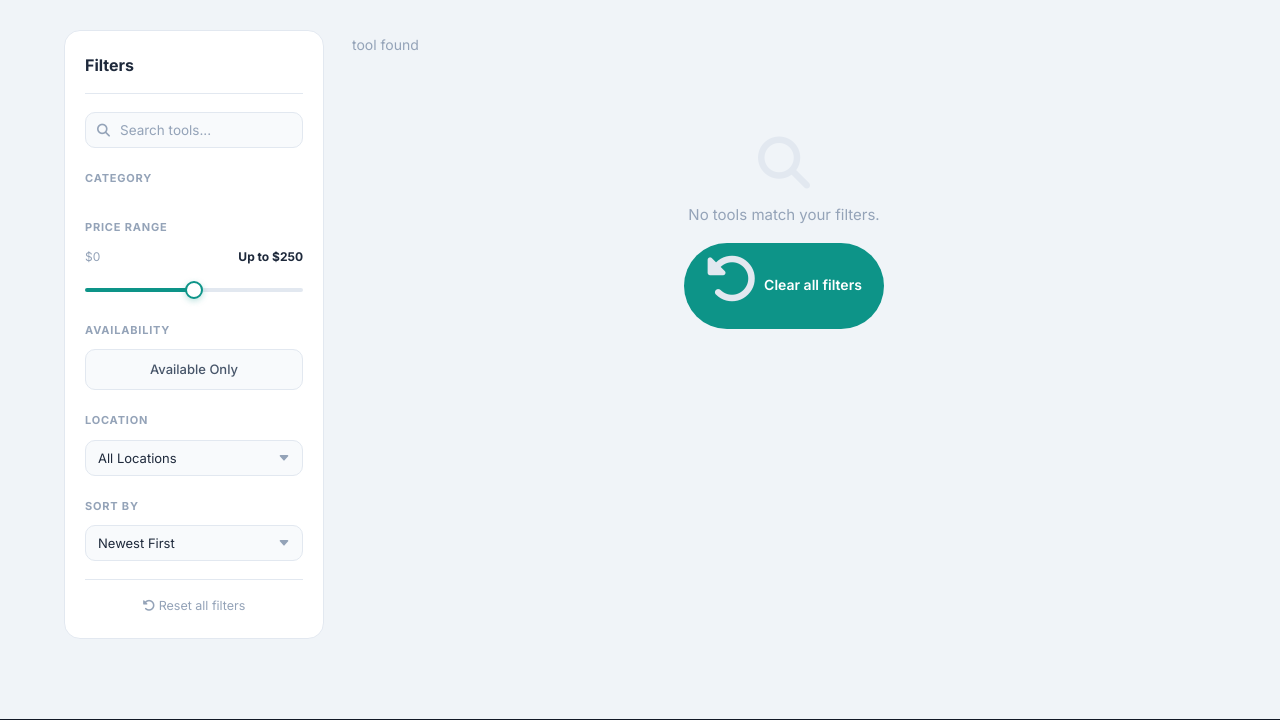
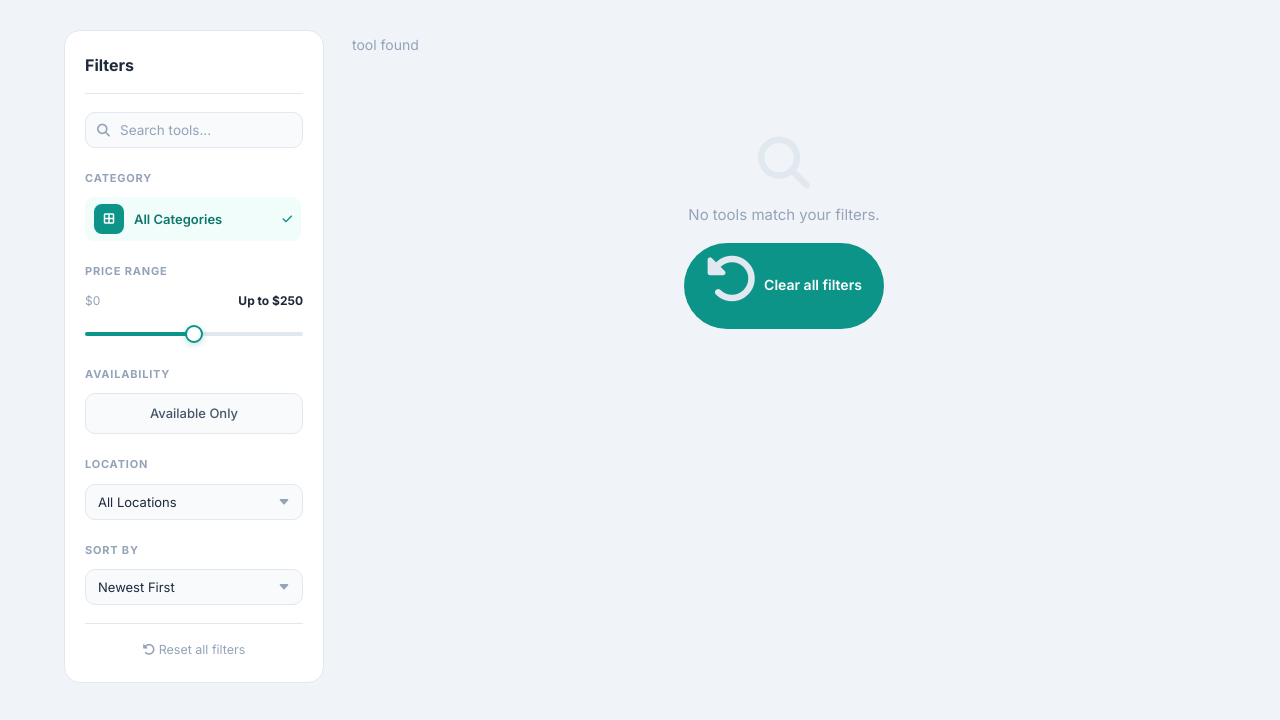
Before and after one commit to Mahmoud-B-Miqdad/rentora-platform, a Django app: template rentora_project/listings/templates/listings/browse.html in a window 1280 px wide. Shown: the part 169-889 px from the top of the page. Run offline with Django 5.2, Linux system fonts and the light colour scheme; the template is opened without the code that fills it, so the values that code supplies are empty.

Commit message:
style(browse): refactor categories design in filters sidebar

```diff
--- a/rentora_project/listings/static/listings/css/browse.css
+++ b/rentora_project/listings/static/listings/css/browse.css
@@ -89,36 +89,79 @@
     display: block;
 }
 
-/* Category chips */
-.filter-cats { display: flex; flex-wrap: wrap; gap: 7px; }
-.filter-cat-btn {
-    display: inline-flex;
+/* Category list */
+.filter-cat-list {
+    display: flex;
+    flex-direction: column;
+    gap: 2px;
+    max-height: 216px;
+    overflow-y: auto;
+    padding-right: 2px;
+    scrollbar-width: thin;
+    scrollbar-color: var(--clr-border) transparent;
+}
+.filter-cat-list::-webkit-scrollbar { width: 3px; }
+.filter-cat-list::-webkit-scrollbar-track { background: transparent; }
+.filter-cat-list::-webkit-scrollbar-thumb { background: var(--clr-border); border-radius: 4px; }
+
+.filter-cat-item {
+    display: flex;
     align-items: center;
-    gap: 5px;
-    padding: 5px 11px;
-    border: 1.5px solid var(--clr-border);
-    border-radius: var(--radius-full);
-    background: var(--clr-input-bg);
-    font-size: 12px;
+    gap: 10px;
+    width: 100%;
+    padding: 7px 9px;
+    border: none;
+    border-radius: 9px;
+    background: transparent;
+    font-size: 13px;
     font-weight: 500;
     color: var(--clr-text-2);
     cursor: pointer;
     font-family: var(--font);
-    text-decoration: none;
-    transition: border-color 0.18s, background 0.18s, color 0.18s;
-    white-space: nowrap;
+    text-align: left;
+    transition: background 0.15s, color 0.15s;
 }
-.filter-cat-btn i { font-size: 11px; }
-.filter-cat-btn:hover {
-    border-color: var(--clr-brand);
+.filter-cat-item:hover {
     background: var(--clr-brand-light);
     color: var(--clr-brand-dark);
 }
-.filter-cat-btn--active {
-    border-color: var(--clr-brand);
+.filter-cat-item:hover .filter-cat-item__icon {
+    background: var(--clr-brand);
+    color: #fff;
+}
+.filter-cat-item__icon {
+    width: 30px;
+    height: 30px;
+    border-radius: 8px;
+    background: var(--clr-input-bg);
+    display: flex;
+    align-items: center;
+    justify-content: center;
+    font-size: 12px;
+    color: var(--clr-muted);
+    flex-shrink: 0;
+    transition: background 0.15s, color 0.15s;
+}
+.filter-cat-item__name {
+    flex: 1;
+    text-align: left;
+    white-space: nowrap;
+    overflow: hidden;
+    text-overflow: ellipsis;
+}
+.filter-cat-item__check {
+    font-size: 11px;
+    color: var(--clr-brand);
+    flex-shrink: 0;
+}
+.filter-cat-item--active {
     background: var(--clr-brand-light);
     color: var(--clr-brand-dark);
     font-weight: 600;
+}
+.filter-cat-item--active .filter-cat-item__icon {
+    background: var(--clr-brand);
+    color: #fff;
 }
 
 /* Price range */
--- a/rentora_project/listings/templates/listings/browse.html
+++ b/rentora_project/listings/templates/listings/browse.html
@@ -49,16 +49,38 @@
                 <!-- Category -->
                 <div class="filter-group">
                     <span class="filter-group__label">Category</span>
-                    <div class="filter-cats">
+                    <div class="filter-cat-list">
+
+                        <button type="submit" name="category" value=""
+                                class="filter-cat-item {% if not filters.category %}filter-cat-item--active{% endif %}">
+                            <span class="filter-cat-item__icon">
+                                <i class="fa-solid fa-border-all" aria-hidden="true"></i>
+                            </span>
+                            <span class="filter-cat-item__name">All Categories</span>
+                            {% if not filters.category %}
+                            <i class="fa-solid fa-check filter-cat-item__check" aria-hidden="true"></i>
+                            {% endif %}
+                        </button>
+
                         {% for cat in categories %}
                         <button type="submit"
                                 name="category"
                                 value="{{ cat.pk }}"
-                                class="filter-cat-btn {% if filters.category == cat.pk|stringformat:'s' %}filter-cat-btn--active{% endif %}">
-                            {% if cat.icon %}<i class="{{ cat.icon }}" aria-hidden="true"></i>{% endif %}
-                            {{ cat.name }}
+                                class="filter-cat-item {% if filters.category == cat.pk|stringformat:'s' %}filter-cat-item--active{% endif %}">
+                            <span class="filter-cat-item__icon">
+                                {% if cat.icon %}
+                                <i class="{{ cat.icon }}" aria-hidden="true"></i>
+                                {% else %}
+                                <i class="fa-solid fa-toolbox" aria-hidden="true"></i>
+                                {% endif %}
+                            </span>
+                            <span class="filter-cat-item__name">{{ cat.name }}</span>
+                            {% if filters.category == cat.pk|stringformat:'s' %}
+                            <i class="fa-solid fa-check filter-cat-item__check" aria-hidden="true"></i>
+                            {% endif %}
                         </button>
                         {% endfor %}
+
                     </div>
                 </div>
 
```
